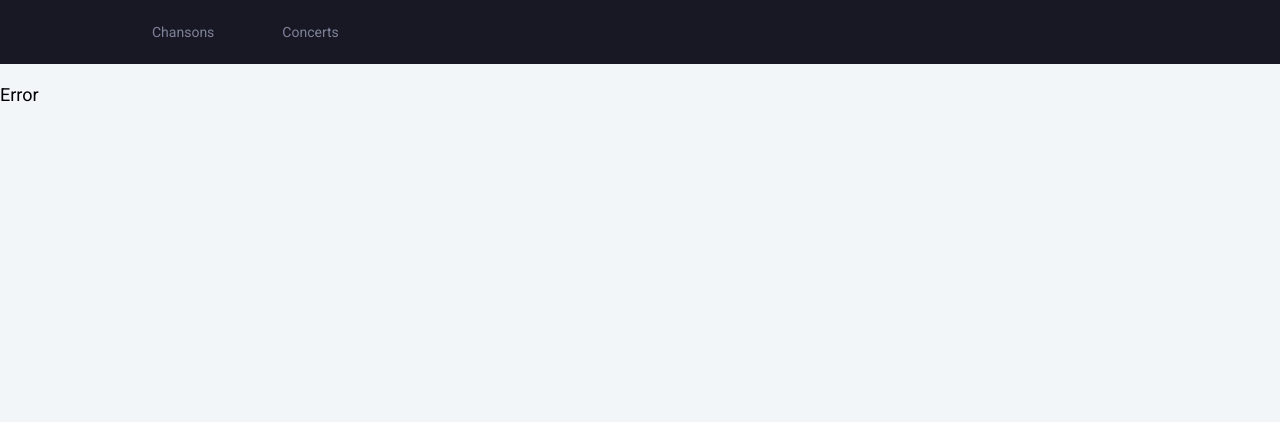
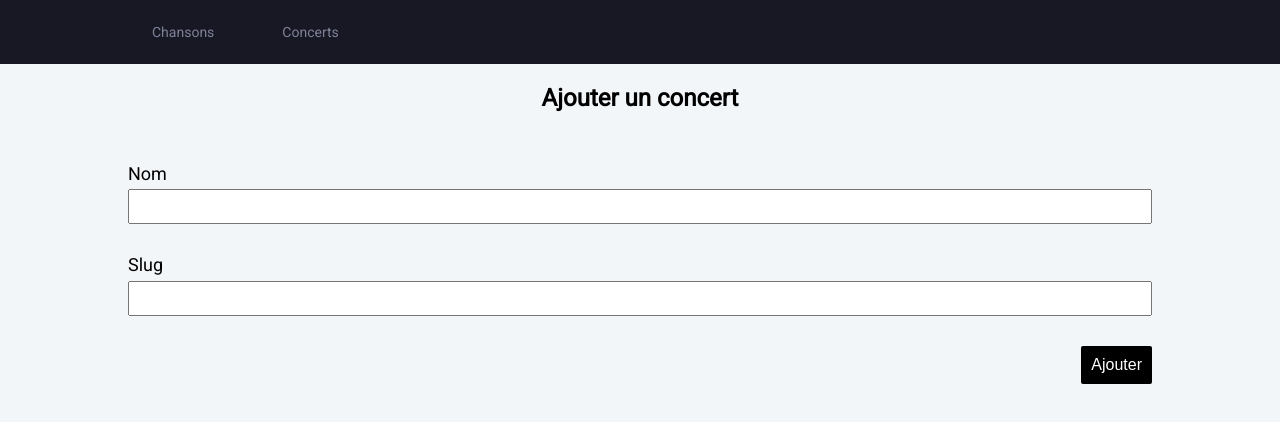
Before and after one commit to JKML5/RockinLyrics-front, a React (Vite) app: page /riv3/admin/concert/add in a window 1280 px wide. Shown: the top 422 px of the page. Built offline with nearby package versions, Linux system fonts and the light colour scheme.

Commit message:
Add / Edit concert

```diff
--- a/src/App.jsx
+++ b/src/App.jsx
@@ -5,10 +5,11 @@ import { createGlobalStyle } from 'styled-components';
 import Header from './components/Header';
 import AdminHeader from './components/AdminHeader';
 import QuizLyrics from './pages/QuizLyrics';
+import Home from './pages/Home';
 import FormTutorial from './pages/admin/FormTutorial';
-import Home from './pages/Home';
+import Concert from './pages/admin/Concert';
+import FormConcert from './pages/admin/FormConcert';
 import Song from './pages/admin/Song';
-import Concert from './pages/admin/Concert';
 import Error from './pages/Error';
 import './css/reset.css';
 
@@ -25,7 +26,7 @@ body {
   line-height: 1.2;
   padding-bottom: 95px;
   background-color: ${({ theme, isAdminRoute }) =>
-    isAdminRoute ? '#e3e6e9' : theme === 'light' ? '#FFFFFF' : '#000000'};
+    isAdminRoute ? '#f3f6f9' : theme === 'light' ? '#FFFFFF' : '#000000'};
 
   @media screen and (min-width: 984px) { /* 1024 - padding 40 */
   background-color: ${({ theme, isAdminRoute }) =>
@@ -57,6 +58,12 @@ function App() {
             path="/admin/song/:songId/:tutorialId/edit"
             element={<FormTutorial />}
           />
+          <Route path="/admin/concert/add" element={<FormConcert />} />
+          <Route
+            path="/admin/concert/edit/:concertId"
+            element={<FormConcert />}
+          />
+
           <Route path="/*" element={<Error />} />
         </Routes>
       </main>
--- a/src/components/AdminHeader.jsx
+++ b/src/components/AdminHeader.jsx
@@ -49,7 +49,7 @@ function AdminHeader() {
 
   return (
     <StyledHeader>
-      <StyledContainer className="container">
+      <StyledContainer>
         <MenuNav>
           <MenuItem
             className={location.pathname === '/admin/song' ? 'active' : ''}
--- a/src/pages/admin/Concert.jsx
+++ b/src/pages/admin/Concert.jsx
@@ -1,6 +1,16 @@
-import React from 'react';
+import { useEffect } from 'react';
 
 function Concert() {
+  useEffect(() => {
+    // Récupération des titres existants
+    fetch(`${import.meta.env.VITE_API_URL}/concert`)
+      .then((response) => response.json())
+      .then((data) => {
+        console.log(data);
+      })
+      .catch((error) => console.error(error));
+  }, []);
+
   return <div>Concert</div>;
 }
 
--- /dev/null
+++ b/src/pages/admin/FormConcert.jsx
@@ -0,0 +1,182 @@
+import { useState, useEffect } from 'react';
+import { useNavigate, useParams } from 'react-router-dom';
+import styled from 'styled-components';
+import FormButton from '../../components/shared/FormButton';
+
+// TODO JK Doublons
+const StyledContainer = styled.div`
+  margin: 50px 50px 0 50px;
+  max-width: 1024px;
+  margin: 0 auto;
+`;
+
+const StyledGroup = styled.div`
+  margin-bottom: 30px;
+
+  &.alignright {
+    text-align: right;
+  }
+
+  .info {
+    color: ${({ theme }) => (theme === 'light' ? '#AAAAAA' : '#AAAAAA')};
+  }
+
+  .disabled {
+    color: ${({ theme }) => (theme === 'light' ? '#DDDDDD' : '#444444')};
+  }
+`;
+
+const StyledTitle = styled.h1`
+  font-size: 24px;
+  font-weight: bold;
+  text-align: center;
+  margin-bottom: 50px;
+`;
+
+const StyledLabel = styled.label`
+  width: 100%;
+  margin-bottom: 5px;
+  display: inline-block;
+`;
+
+const StyledInputText = styled.input`
+  width: 100%;
+  height: 35px;
+`;
+
+const StyledValidationMessage = styled.p`
+  background-color: #b4eab4;
+  color: black;
+  padding: 10px;
+  border-radius: 5px;
+  margin-bottom: 40px;
+`;
+
+function FormConcert() {
+  const navigate = useNavigate();
+  const { concertId } = useParams();
+
+  const [name, setName] = useState('');
+  const [slug, setSlug] = useState('');
+  const [date, setDate] = useState('');
+
+  const [formError, setFormError] = useState('');
+  const [validationMessage, setValidationMessage] = useState('');
+
+  // Récupération des détails du concert si existant
+  useEffect(() => {
+    if (concertId) {
+      fetch(`${import.meta.env.VITE_API_URL}/concert/${concertId}`)
+        .then((response) => response.json())
+        .then((data) => {
+          setName(data.name);
+          setSlug(data.slug);
+          setDate(data.date ? data.date.slice(0, 10) : ''); // Formatage de la date si nécessaire
+        })
+        .catch((error) => console.error('Error fetching concert:', error));
+    }
+  }, [concertId]);
+
+  // Clic sur Valider
+  const handleSubmit = async (e) => {
+    e.preventDefault();
+
+    const requestData = { name, slug };
+
+    if (date) {
+      requestData.date = date;
+    }
+
+    try {
+      let response;
+      if (concertId) {
+        // Éditer le concert existant
+        response = await fetch(
+          `${import.meta.env.VITE_API_URL}/concert/${concertId}`,
+          {
+            method: 'PUT',
+            headers: {
+              'Content-Type': 'application/json',
+            },
+            body: JSON.stringify(requestData),
+          },
+        );
+
+        if (!response.ok) {
+          throw new Error('Error editing concert');
+        }
+
+        setValidationMessage('Concert modifié avec succès');
+      } else {
+        // Ajouter un nouveau concert
+        response = await fetch(`${import.meta.env.VITE_API_URL}/concert/`, {
+          method: 'POST',
+          headers: {
+            'Content-Type': 'application/json',
+          },
+          body: JSON.stringify(requestData),
+        });
+
+        if (!response.ok) {
+          throw new Error('Error adding concert');
+        }
+
+        const data = await response.json();
+        setValidationMessage('Concert ajouté avec succès');
+        console.log(data);
+        // Rediriger vers la page d'édition du concert ajouté
+        if (data.concert._id) {
+          navigate(`/admin/concert/edit/${data.concert._id}`);
+        } else {
+          console.error('Missing _id in response:', data);
+          setFormError("Erreur lors de l'ajout du concert");
+        }
+      }
+    } catch (error) {
+      console.error('Error adding/editing concert:', error);
+      console.log('Failed to save concert');
+      setFormError(error.message);
+    }
+  };
+
+  const pageTitle = concertId ? 'Editer un concert' : 'Ajouter un concert';
+
+  return (
+    <StyledContainer>
+      {validationMessage && (
+        <StyledValidationMessage>{validationMessage}</StyledValidationMessage>
+      )}
+
+      <StyledTitle>{pageTitle}</StyledTitle>
+
+      <form onSubmit={handleSubmit}>
+        <StyledGroup>
+          <StyledLabel htmlFor="title">Nom</StyledLabel>
+          <StyledInputText
+            type="text"
+            id="name"
+            value={name}
+            onChange={(e) => setName(e.target.value)}
+          />
+        </StyledGroup>
+
+        <StyledGroup>
+          <StyledLabel htmlFor="title">Slug</StyledLabel>
+          <StyledInputText
+            type="text"
+            id="slug"
+            value={slug}
+            onChange={(e) => setSlug(e.target.value)}
+          />
+        </StyledGroup>
+
+        {formError === '' && <p className="error">{formError}</p>}
+        <StyledGroup className="alignright">
+          <FormButton type="submit">Ajouter</FormButton>
+        </StyledGroup>
+      </form>
+    </StyledContainer>
+  );
+}
+
+export default FormConcert;
--- a/src/pages/admin/FormTutorial.jsx
+++ b/src/pages/admin/FormTutorial.jsx
@@ -197,7 +197,6 @@ function FormTutorial() {
   const pageTitle = isEditing ? 'Editer un tuto' : 'Ajouter un tuto';
 
   return (
-    <div>
     <StyledContainer>
       {validationMessage && (
         <StyledValidationMessage>{validationMessage}</StyledValidationMessage>
@@ -314,7 +313,6 @@ function FormTutorial() {
         </StyledGroup>
       </form>
     </StyledContainer>
-    </div>
   );
 }
 
```
Lines whose indentation alone changed are shown as unchanged.
